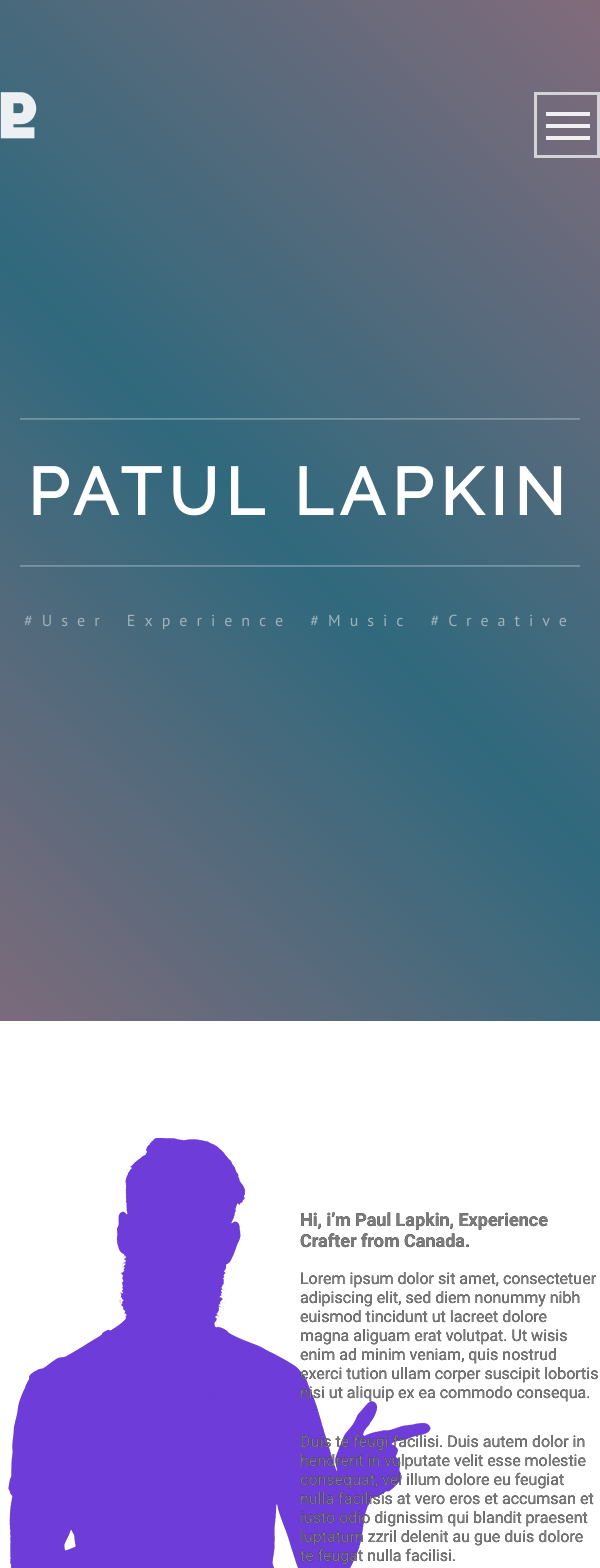
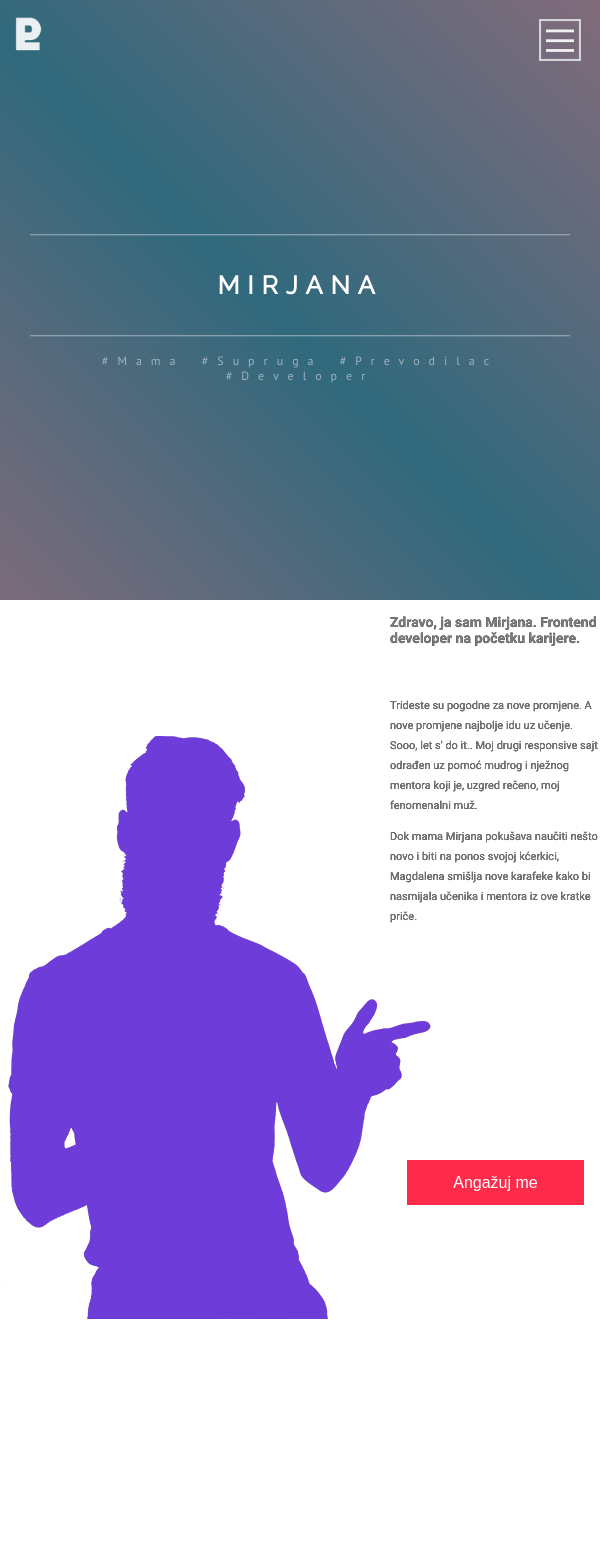
Before and after one commit to mirjanamilankovic/october_project, a plain HTML site: page index.html in a window 600 px wide. Shown: the top 1568 px of the page. After the commit the page ends 1438 px from the top, so only its background shows below. Drawn offline with Linux system fonts and the light colour scheme.

Commit message:
Add first section called introduction

```diff
--- a/css/style.css
+++ b/css/style.css
@@ -3,6 +3,13 @@ body {
     margin:0;
     padding:0;
     font-family: 'PT Sans', sans-serif;
+}
+
+html {
+  box-sizing: border-box;
+}
+*, *:before, *:after {
+  box-sizing: inherit;
 }
 
 header {
@@ -41,34 +48,42 @@ header .wrap {
     top:92px;
 }
 
-        .line1 {
-            width: 40px;
-            height: 0px;
-            border:2px solid #f0f0f2;
-            position: absolute;
-            right:10px;
-            top:112px;
+
+
+    .line {
+        width: 40px;
+        height: 0px;
+        border:2px solid #f0f0f2;
+        position: absolute;
+        right:7px;
+        transition: 0.3s ease-in-out;
+    }
+
+        .line:nth-child(1) {
+            top:12px;
 
         }
 
-        .line2 {
-            width: 40px;
-            height: 0px;
-            border:2px solid #f0f0f2;
-            position: absolute;
-            right:10px;
-            top:124px;
+        .line:nth-child(2) {
+            top:26px;
 
         }
-        .line3 {
-            width: 40px;
-            height: 0px;
-            border:2px solid #f0f0f2;
-            position: absolute;
-            right:10px;
-            top:136px;
+        .line:nth-child(3) {
+            top:40px;
 
         }
+
+.navigation.active .line:nth-child(2){
+    opacity:0;
+}
+
+.navigation.active .line:nth-child(1){
+   transform: rotate(45deg) translate(9px,9px);
+}
+
+.navigation.active .line:nth-child(3){
+  transform: rotate(-45deg) translate(10px,-10px);
+}
 
 .header__content {
     position: absolute;
@@ -76,7 +91,9 @@ header .wrap {
     left:50%;
     transform: translate(-50%,-50%);
     color:white;
-    min-width:560px;
+    max-width:560px;
+    width:90%;
+
 }
 
         .header__title {
@@ -98,9 +115,38 @@ header .wrap {
             letter-spacing: 9px;
             text-align: center;
         }
-@media (max-width:570px) {
-    .header__content {
-        min-width: 270px;
+@media (max-width:960px) {
+
+    .header__logo {
+        left:10px;
+        top:10px;
+        transform: scale(0.7);
+    }
+
+    .navigation {
+        right: 10px;
+        transform: scale(0.7);
+        top: 10px
+    }
+
+
+    .header__title {
+        font-size:25px;
+    }
+
+    .header__subtitle {
+        font-size:12px;
+        margin:0 auto;
+    }
+
+    header .wrap {
+        min-height: 600px;
+    }
+}
+
+@media (max-width:500px) {
+    header .wrap {
+        min-height: 400px;
     }
 }
 
@@ -118,14 +164,16 @@ header .wrap {
 
         .introduction__picture {
             position:absolute;
-            bottom:0;
+            bottom:-19px;
             left:0;
+            max-width: 100%;
+            height: auto;
         }
 
         .introduction__description {
             position: absolute;
             right:0;
-            top:170px;
+            top:150px;
             color:#7c7c7c;
             text-shadow: 0 0 0 #000;
             width:50%;
@@ -135,16 +183,20 @@ header .wrap {
             .introduction__title {
                 font-size:18px;
                 font-weight: bold;
+                margin-bottom:50px;
             }
 
                 .introduction__content1 {
                     font-size: 16px;
+                    line-height: 20px;
+                    margin-top:0;
                 }
 
                 .introduction__content2 {
                     font-size: 16px;
                     margin-top:30px;
                     margin-bottom: 0;
+                    line-height: 20px;
 
                 }
 
@@ -163,7 +215,51 @@ header .wrap {
             }
 
     /*start responsiveintroduction here */
+@media (max-width:890px) and (min-width:650px) {
+    .introduction__title {
+        font-size: 18px;
+    }
 
+            .introduction__content1 {
+                font-size: 12px;
+            }
+
+            .introduction__content2 {
+                font-size: 12px;
+                margin-top:0;
+            }
+
+    .introduction__button {
+        float:right;
+        margin-right: 16px;
+    }
+}
+
+@media (max-width:649px) and (min-width:510px){
+    .introduction__description {
+        width:35%;
+        top:0;
+    }
+    .introduction__title {
+        font-size: 14px;
+    }
+
+            .introduction__content1 {
+                font-size: 11px;
+            }
+
+            .introduction__content2 {
+                font-size: 11px;
+                margin-top:0;
+            }
+
+    .introduction__button {
+        float:right;
+        margin: 233px 16px;
+        width:177px;
+        height: 45px;
+    }
+}
     /*End responsive introduction here*/
 
 /*END INTRODUCTION */
@@ -176,7 +272,7 @@ header .wrap {
 
 }
     .process__title {
-        margin:0;
+
     }
 
 
--- a/index.html
+++ b/index.html
@@ -3,6 +3,7 @@
 <head>
     <meta charset="UTF-8">
     <link rel="stylesheet" href="css/style.css">
+	<meta name="viewport" content="width=device-width, initial-scale=1">
     <title>October Project</title>
 </head>
 <body>
@@ -11,29 +12,32 @@
 				<div class="header__logo">
 					<img src="images/logo10.png"  class="header__logo__image" >
 				</div>
-				<a href="#"  class="navigation"></a>
-					<span class="line1"></span>
-					<span class="line2"></span>
-					<span class="line3"></span>
+				<a href="#" id="navigation-button"  class="navigation">
+					<span class="line"></span>
+					<span class="line"></span>
+					<span class="line"></span>
+				</a>
 					<div class="header__content">
-						<h1 class="header__title">Patul Lapkin </h1>
-						<p class="header__subtitle"> #User  Experience  #Music  #Creative </p>
+						<h1 class="header__title">Mirjana</h1>
+						<p class="header__subtitle"> #Mama  #Supruga  #Prevodilac  #Developer </p>
 					</div>
 		</div>
 	</header>
+
 		<main role="main">
 			<div class="wrap">
 					<article role="article">
 						<section  class="introduction">
 							<img src="images/award.png" class="introduction__picture">
 							<div class="introduction__description">
-								<h3 class="introduction__title"> Hi, i’m Paul Lapkin, Experience Crafter from Canada.</h3>
-									<p class="introduction__content1"> Lorem ipsum dolor sit amet, consectetuer adipiscing elit, sed diem nonummy nibh euismod tincidunt ut lacreet dolore magna aliguam erat volutpat. Ut wisis enim ad minim veniam, quis nostrud exerci tution ullam corper suscipit lobortis nisi ut aliquip ex ea commodo consequa.</p>
-									<p class="introduction__content2">  Duis te feugi facilisi. Duis autem dolor in hendrerit in vulputate velit esse molestie consequat, vel illum dolore eu feugiat nulla facilisis at vero eros et accumsan et iusto odio dignissim qui blandit praesent luptatum zzril delenit au gue duis dolore te feugat nulla facilisi.</p>
-							<button class="introduction__button" >Hire Me </button>
+								<h3 class="introduction__title"> Zdravo, ja sam Mirjana.  Frontend developer na početku karijere.</h3>
+									<p class="introduction__content1"> Trideste su pogodne za nove promjene. A nove promjene najbolje idu uz učenje. Sooo, let s' do it.. Moj drugi responsive sajt odrađen uz pomoć mudrog i nježnog mentora koji je, uzgred rečeno, moj fenomenalni muž.</p>
+									<p class="introduction__content2">  Dok mama Mirjana pokušava naučiti nešto novo i biti na ponos svojoj kćerkici, Magdalena smišlja nove karafeke kako bi nasmijala učenika i mentora iz ove kratke priče.</p>
+							<button class="introduction__button" >Angažuj me </button>
 							</div>
 						</section>
 			</div>
+		<!--
 				<section class="process">
 					<div class="wrap">
 							<h3 class="process__title"> My Working Process </h3>
@@ -50,9 +54,18 @@
 							</div>
 					</div>
 				</section>
+			-->
 			</article>
 		</main>
 
 
+<script>
+	const naseDugme = document.querySelector('#navigation-button');
 
+	naseDugme.addEventListener("click", ukljuciDugme);
+
+	function ukljuciDugme() {
+		this.classList.toggle('active');
+	}
+</script>
 </body>
```
